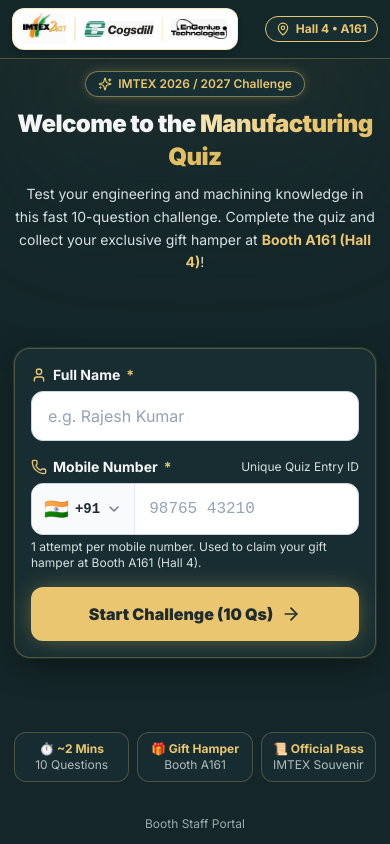
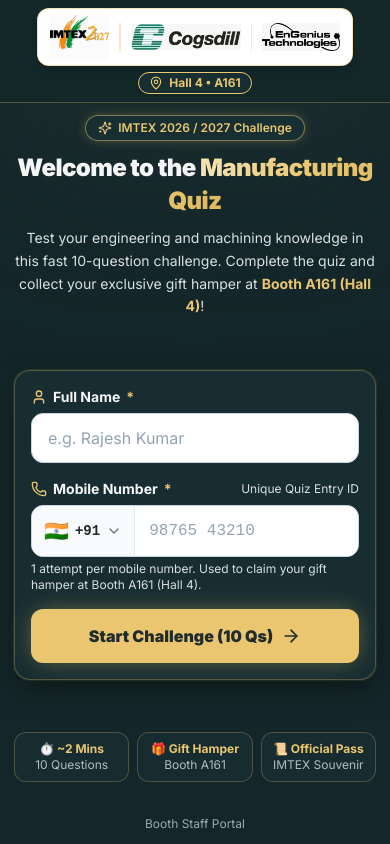
Before and after one commit to AR3136/IMPEX_QUIZ, a React (Vite) app: page / in a window 390 px wide. Built offline with nearby package versions, Linux system fonts and the light colour scheme.

Commit message:
feat: increase logo sizes and optimize responsive header layout for mobile screens

```diff
--- a/src/components/BrandingBanner.tsx
+++ b/src/components/BrandingBanner.tsx
@@ -7,31 +7,31 @@
 export const BrandingBanner: React.FC<BrandingBannerProps> = ({ compact = false }) => {
   if (compact) {
     return (
-      <div className="flex items-center min-w-0" role="banner" aria-label="IMTEX and Technology Partners">
-        <div className="bg-white rounded-xl px-2.5 sm:px-3.5 py-1 sm:py-1.5 shadow-md border border-[#E9C66F]/40 flex items-center space-x-2 sm:space-x-3">
+      <div className="flex items-center justify-center min-w-0 w-full" role="banner" aria-label="IMTEX and Technology Partners">
+        <div className="bg-white rounded-xl sm:rounded-2xl px-3 sm:px-4 py-1.5 sm:py-2 shadow-md border border-[#E9C66F]/50 flex items-center justify-between sm:justify-center space-x-2.5 sm:space-x-4 max-w-full">
           {/* 1. IMTEX 2027 Official Logo */}
           <img
             src="/logos/imtex-2027-tricolor-brush-logo.png"
             alt="IMTEX 2027 Exhibition Logo"
-            className="h-8 sm:h-10 md:h-11 w-auto max-w-[85px] sm:max-w-[115px] object-contain"
+            className="h-11 sm:h-12 md:h-14 w-auto max-w-[105px] sm:max-w-[130px] object-contain shrink-0"
           />
 
-          <div className="w-[1.5px] h-6 sm:h-7 bg-[#E9C66F]/30 shrink-0" aria-hidden="true" />
+          <div className="w-[1.5px] h-7 sm:h-8 bg-[#E9C66F]/40 shrink-0" aria-hidden="true" />
 
           {/* 2. Cogsdill Partner Logo */}
           <img
             src="/logos/cogsdill-logo.jpeg"
             alt="Cogsdill Tooling"
-            className="h-5 sm:h-6 md:h-7 w-auto max-w-[70px] sm:max-w-[95px] object-contain"
+            className="h-7 sm:h-8 md:h-9 w-auto max-w-[110px] sm:max-w-[140px] object-contain shrink"
           />
 
-          <div className="w-[1.5px] h-6 sm:h-7 bg-[#E9C66F]/30 shrink-0" aria-hidden="true" />
+          <div className="w-[1.5px] h-7 sm:h-8 bg-[#E9C66F]/40 shrink-0" aria-hidden="true" />
 
           {/* 3. EnGenius Technologies Partner Logo */}
           <img
             src="/logos/engenius-logo.jpeg"
             alt="EnGenius Technologies"
-            className="h-5 sm:h-6 md:h-7 w-auto max-w-[70px] sm:max-w-[95px] object-contain"
+            className="h-7 sm:h-8 md:h-9 w-auto max-w-[95px] sm:max-w-[125px] object-contain shrink"
           />
         </div>
       </div>
@@ -41,44 +41,44 @@
   // Full Brand Showcase Card
   return (
     <div className="w-full mb-3 sm:mb-4" role="banner" aria-label="IMTEX and Technology Partners Showcase">
-      <div className="bg-white rounded-2xl p-3.5 sm:p-5 shadow-card-dark border-2 border-[#E9C66F]/40 relative overflow-hidden">
+      <div className="bg-white rounded-2xl p-4 sm:p-5 shadow-card-dark border-2 border-[#E9C66F]/40 relative overflow-hidden">
         {/* Aesthetic background glow */}
         <div className="absolute top-0 right-0 w-36 h-36 bg-gradient-to-bl from-[#E9C66F]/20 via-transparent to-transparent pointer-events-none rounded-tr-2xl" />
         <div className="absolute bottom-0 left-0 w-36 h-36 bg-gradient-to-tr from-[#142629]/5 via-transparent to-transparent pointer-events-none rounded-bl-2xl" />
 
         {/* Row 1: IMTEX 2027 Exhibition Official Logo */}
-        <div className="flex flex-col items-center justify-center pb-2.5 sm:pb-3 border-b border-[#E9C66F]/30 relative z-10">
-          <span className="text-[11px] sm:text-xs font-black uppercase tracking-widest text-[#202B2E]/80 mb-1">
+        <div className="flex flex-col items-center justify-center pb-3 border-b border-[#E9C66F]/30 relative z-10">
+          <span className="text-[11px] sm:text-xs font-black uppercase tracking-widest text-[#202B2E]/80 mb-1.5">
             Official Exhibition Challenge
           </span>
           <img
             src="/logos/imtex-2027-tricolor-brush-logo.png"
             alt="IMTEX 2027 Exhibition Logo"
-            className="h-12 sm:h-16 md:h-20 w-auto max-w-[200px] sm:max-w-[260px] object-contain"
+            className="h-14 sm:h-18 md:h-22 w-auto max-w-[220px] sm:max-w-[280px] object-contain"
           />
         </div>
 
         {/* Row 2: Industry Technology Partners (Cogsdill & EnGenius) */}
-        <div className="pt-2.5 sm:pt-3 relative z-10">
-          <p className="text-[11px] sm:text-xs font-bold text-[#202B2E]/80 tracking-wider uppercase text-center mb-2">
+        <div className="pt-3 relative z-10">
+          <p className="text-[11px] sm:text-xs font-bold text-[#202B2E]/80 tracking-wider uppercase text-center mb-2.5">
             Industry Technology Partners
           </p>
           <div className="grid grid-cols-2 gap-2.5 sm:gap-3 items-center justify-items-center">
             {/* Cogsdill */}
-            <div className="w-full flex items-center justify-center p-2 h-11 sm:h-14 bg-slate-50 rounded-xl border border-slate-200 shadow-inner">
+            <div className="w-full flex items-center justify-center p-2.5 h-12 sm:h-15 bg-slate-50 rounded-xl border border-slate-200 shadow-inner">
               <img
                 src="/logos/cogsdill-logo.jpeg"
                 alt="Cogsdill Tooling"
-                className="max-h-7 sm:max-h-9 max-w-[115px] sm:max-w-[145px] w-auto object-contain"
+                className="max-h-8 sm:max-h-10 max-w-[125px] sm:max-w-[155px] w-auto object-contain"
               />
             </div>
 
             {/* EnGenius Technologies */}
-            <div className="w-full flex items-center justify-center p-2 h-11 sm:h-14 bg-slate-50 rounded-xl border border-slate-200 shadow-inner">
+            <div className="w-full flex items-center justify-center p-2.5 h-12 sm:h-15 bg-slate-50 rounded-xl border border-slate-200 shadow-inner">
               <img
                 src="/logos/engenius-logo.jpeg"
                 alt="EnGenius Technologies"
-                className="max-h-7 sm:max-h-9 max-w-[115px] sm:max-w-[145px] w-auto object-contain"
+                className="max-h-8 sm:max-h-10 max-w-[125px] sm:max-w-[155px] w-auto object-contain"
               />
             </div>
           </div>
--- a/src/components/Header.tsx
+++ b/src/components/Header.tsx
@@ -8,21 +8,23 @@
 
 export const Header: React.FC<HeaderProps> = ({ showBoothInfo = true }) => {
   return (
-    <header className="w-full pt-2 pb-2 px-3 sm:px-4 flex flex-wrap items-center justify-between gap-2 border-b border-imtex-gold/30 bg-imtex-teal/95 backdrop-blur-md sticky top-0 z-30 min-w-0 shadow-sm">
+    <header className="w-full py-2 px-2.5 sm:px-4 border-b border-imtex-gold/30 bg-imtex-teal/95 backdrop-blur-md sticky top-0 z-30 shadow-sm">
+      <div className="max-w-md mx-auto flex flex-col sm:flex-row items-center sm:justify-between gap-1.5 sm:gap-2">
         {/* Consistent, enlarged logo brand area */}
-      <div className="flex items-center min-w-0 shrink-0">
+        <div className="w-full sm:w-auto flex justify-center sm:justify-start min-w-0">
           <BrandingBanner compact />
         </div>
 
         {/* Exhibition Booth location badge */}
         {showBoothInfo && (
-        <div className="flex items-center space-x-1.5 bg-imtex-card/95 border border-imtex-gold rounded-full px-2.5 sm:px-3 py-1 sm:py-1.5 shadow-sm shrink-0">
+          <div className="flex items-center justify-center space-x-1.5 bg-imtex-card/95 border border-imtex-gold rounded-full px-2.5 sm:px-3 py-0.5 sm:py-1 shadow-sm shrink-0">
             <MapPin className="w-3.5 sm:w-4 h-3.5 sm:h-4 text-imtex-gold shrink-0" aria-hidden="true" />
             <span className="text-xs sm:text-sm font-bold text-imtex-gold whitespace-nowrap">
               Hall 4 • A161
             </span>
           </div>
         )}
+      </div>
     </header>
   );
 };
```
Lines whose indentation alone changed are shown as unchanged.
